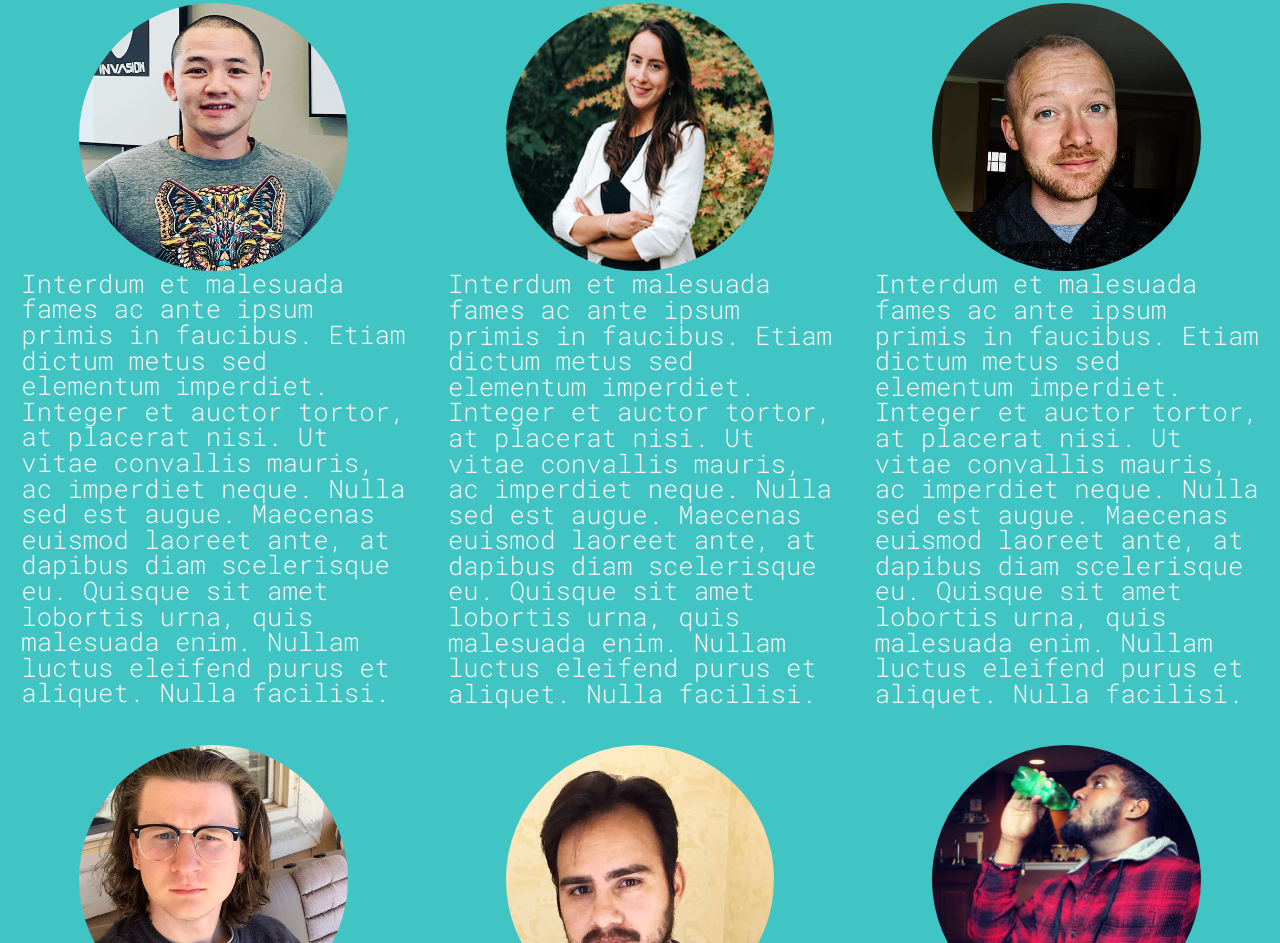
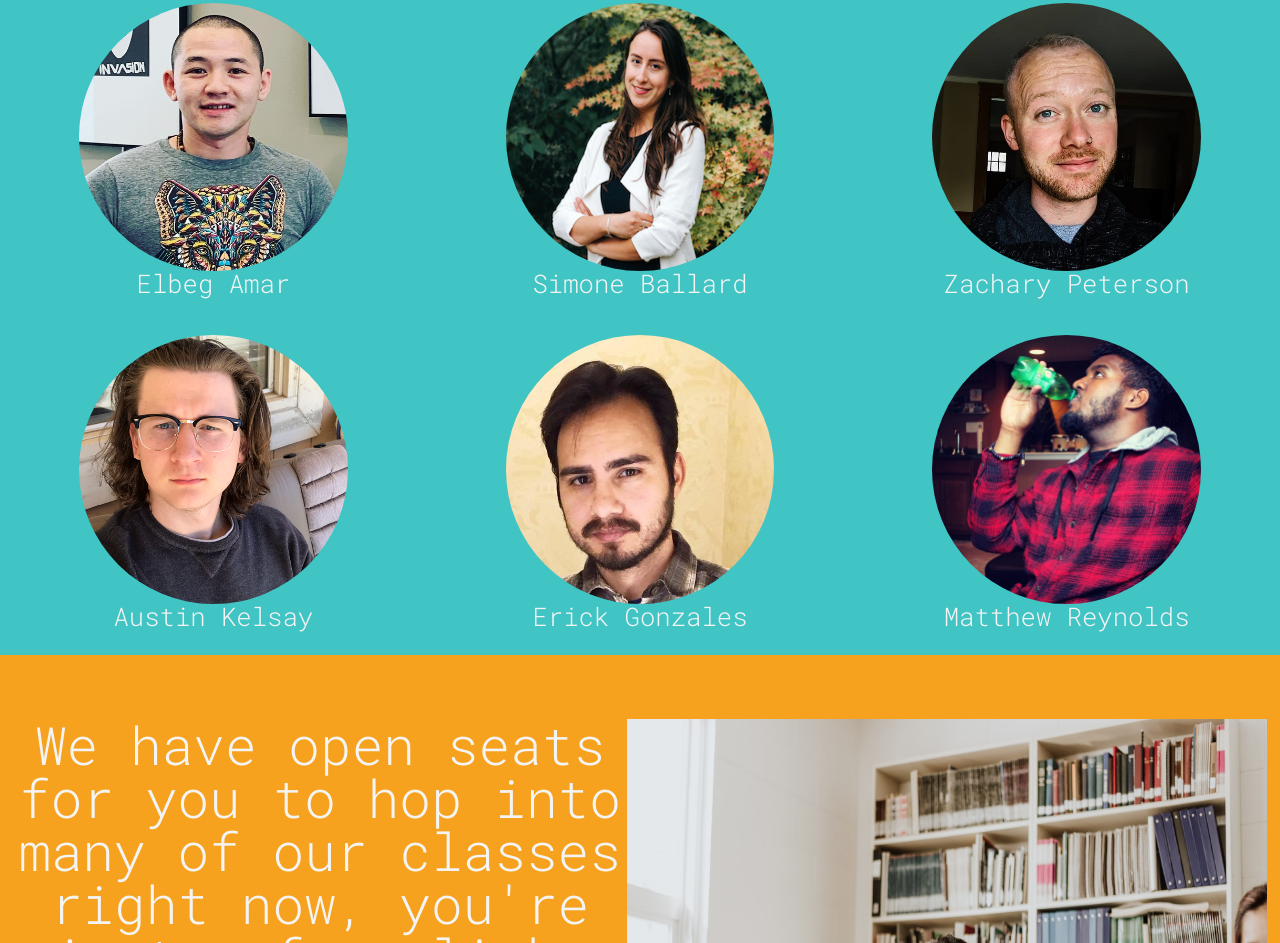
Before and after one commit to bw-school-in-the-cloud/web-ui-Mathew, a plain HTML site: page index.html in a window 1280 px wide. Shown: the part 1937-2880 px from the top of the page. Drawn offline with Linux system fonts and the light colour scheme.

Commit message:
deploy commit

```diff
--- a/index.html
+++ b/index.html
@@ -59,14 +59,7 @@
           src="/Build-week1-photos/Elbeg-PFP.jpeg"
           alt="Featured instructor, Elbeg Amar"
         />
-        <p>
-          Interdum et malesuada fames ac ante ipsum primis in faucibus. Etiam
-          dictum metus sed elementum imperdiet. Integer et auctor tortor, at
-          placerat nisi. Ut vitae convallis mauris, ac imperdiet neque. Nulla
-          sed est augue. Maecenas euismod laoreet ante, at dapibus diam
-          scelerisque eu. Quisque sit amet lobortis urna, quis malesuada enim.
-          Nullam luctus eleifend purus et aliquet. Nulla facilisi.
-        </p>
+        <p>Elbeg Amar</p>
       </div>
 
       <div class="featured-profile">
@@ -74,14 +67,7 @@
           src="/Build-week1-photos/Simone-PFP.png"
           alt="Featured instructor, Simone Ballard"
         />
-        <p>
-          Interdum et malesuada fames ac ante ipsum primis in faucibus. Etiam
-          dictum metus sed elementum imperdiet. Integer et auctor tortor, at
-          placerat nisi. Ut vitae convallis mauris, ac imperdiet neque. Nulla
-          sed est augue. Maecenas euismod laoreet ante, at dapibus diam
-          scelerisque eu. Quisque sit amet lobortis urna, quis malesuada enim.
-          Nullam luctus eleifend purus et aliquet. Nulla facilisi.
-        </p>
+        <p>Simone Ballard</p>
       </div>
 
       <div class="featured-profile">
@@ -89,14 +75,7 @@
           src="/Build-week1-photos/Zachary-PFP.jpeg"
           alt="Featured instructor, Zachary Peterson"
         />
-        <p>
-          Interdum et malesuada fames ac ante ipsum primis in faucibus. Etiam
-          dictum metus sed elementum imperdiet. Integer et auctor tortor, at
-          placerat nisi. Ut vitae convallis mauris, ac imperdiet neque. Nulla
-          sed est augue. Maecenas euismod laoreet ante, at dapibus diam
-          scelerisque eu. Quisque sit amet lobortis urna, quis malesuada enim.
-          Nullam luctus eleifend purus et aliquet. Nulla facilisi.
-        </p>
+        <p>Zachary Peterson</p>
       </div>
 
       <div class="featured-profile">
@@ -104,14 +83,7 @@
           src="/Build-week1-photos/Austin-PFP.png"
           alt="Featured instructor, Austin Kelsay"
         />
-        <p>
-          Interdum et malesuada fames ac ante ipsum primis in faucibus. Etiam
-          dictum metus sed elementum imperdiet. Integer et auctor tortor, at
-          placerat nisi. Ut vitae convallis mauris, ac imperdiet neque. Nulla
-          sed est augue. Maecenas euismod laoreet ante, at dapibus diam
-          scelerisque eu. Quisque sit amet lobortis urna, quis malesuada enim.
-          Nullam luctus eleifend purus et aliquet. Nulla facilisi.
-        </p>
+        <p>Austin Kelsay</p>
       </div>
 
       <div class="featured-profile">
@@ -119,14 +91,7 @@
           src="/Build-week1-photos/Erick-PFP.jpeg"
           alt="Featured instructor, Erick Gonzales"
         />
-        <p>
-          Interdum et malesuada fames ac ante ipsum primis in faucibus. Etiam
-          dictum metus sed elementum imperdiet. Integer et auctor tortor, at
-          placerat nisi. Ut vitae convallis mauris, ac imperdiet neque. Nulla
-          sed est augue. Maecenas euismod laoreet ante, at dapibus diam
-          scelerisque eu. Quisque sit amet lobortis urna, quis malesuada enim.
-          Nullam luctus eleifend purus et aliquet. Nulla facilisi.
-        </p>
+        <p>Erick Gonzales</p>
       </div>
 
       <div class="featured-profile">
@@ -134,14 +99,7 @@
           src="/Build-week1-photos/Matthew-PFP.jpg"
           alt="Featured instructor, Matthew Reynolds"
         />
-        <p>
-          Interdum et malesuada fames ac ante ipsum primis in faucibus. Etiam
-          dictum metus sed elementum imperdiet. Integer et auctor tortor, at
-          placerat nisi. Ut vitae convallis mauris, ac imperdiet neque. Nulla
-          sed est augue. Maecenas euismod laoreet ante, at dapibus diam
-          scelerisque eu. Quisque sit amet lobortis urna, quis malesuada enim.
-          Nullam luctus eleifend purus et aliquet. Nulla facilisi.
-        </p>
+        <p>Matthew Reynolds</p>
       </div>
     </section>
 
@@ -163,9 +121,9 @@
     <footer>
       <div class="low-nav">
         <a href="/index.html">Home</a>
-        <a href="Students">Students</a>
-        <a href="Instructors">Instructors</a>
-        <a href="About">About</a>
+        <a href="/students.html">Students</a>
+        <a href="###">Instructors</a>
+        <a href="###">About</a>
       </div>
 
       <img
```
Also changed, not shown: students.html (+4 -4 lines).
